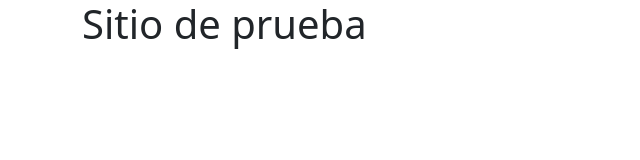
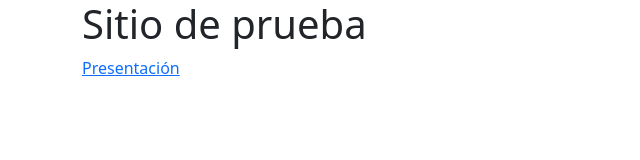
Before and after one commit to kashipu/sitio-prueba, a plain HTML site: page index.html in a window 1280 px wide. Shown: the whole page, without its empty margins (0-640 px from the left). Drawn offline with nearby package versions, Linux system fonts and the light colour scheme.

Commit message:
Presentacion

```diff
--- a/index.html
+++ b/index.html
@@ -9,6 +9,7 @@
   <body>
     <div class="container">
         <h1>Sitio de prueba</h1>
+        <a href="https://docs.google.com/presentation/d/1JSaR4ipT_i4qXPgfy47U79Dn5NSb3LJNi9mmGuauCrU/edit?usp=sharing">Presentación</a>
     </div>
     <script src="https://cdn.jsdelivr.net/npm/bootstrap@5.2.1/dist/js/bootstrap.bundle.min.js" integrity="sha384-u1OknCvxWvY5kfmNBILK2hRnQC3Pr17a+RTT6rIHI7NnikvbZlHgTPOOmMi466C8" crossorigin="anonymous"></script>
   </body>
```
